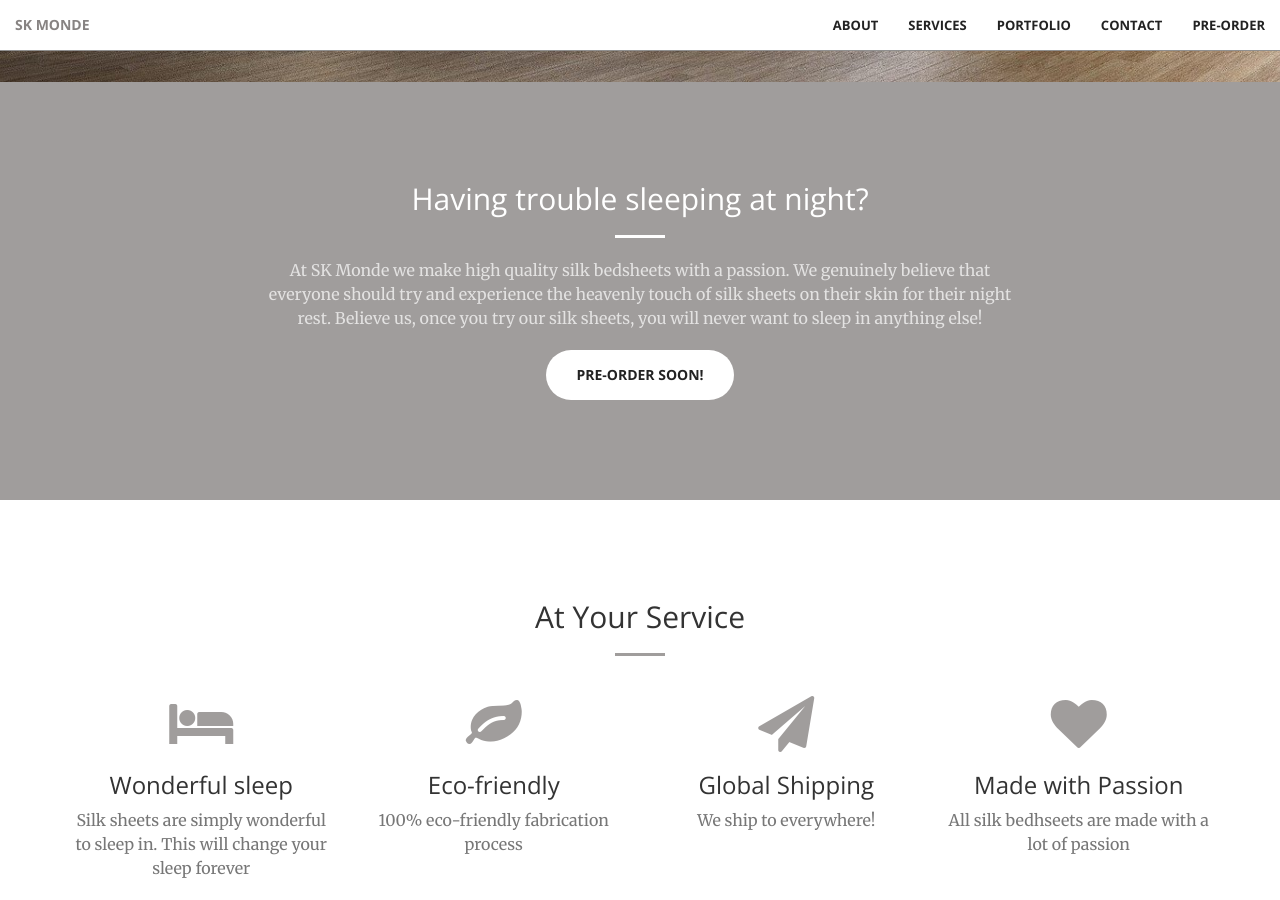
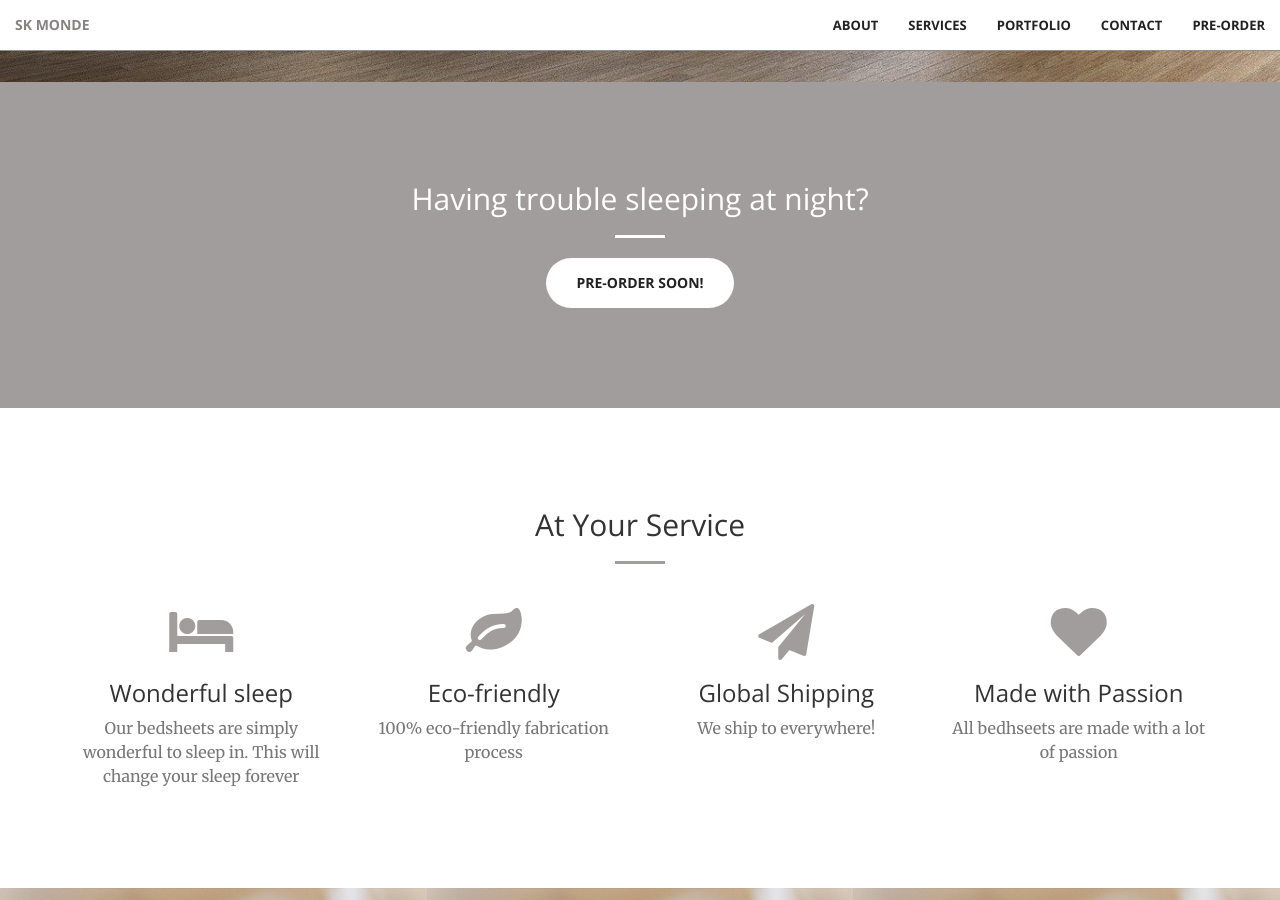
Before and after one commit to gaonip/skmonde, a Jekyll site: the page built from index.md, in a window 1280 px wide and 900 px high, scrolled down 818 px. Built offline with Jekyll 4.4.1, drawn with Linux system fonts in a browser that asks for light colours; our own code applies the rules of GitHub Pages for plain Markdown files.

Commit message:
Modify description sheets

```diff
--- a/_includes/call-to-action.html
+++ b/_includes/call-to-action.html
@@ -4,7 +4,7 @@
             <div class="col-lg-8 col-lg-offset-2 text-center">
                 <h2 class="section-heading">Having trouble sleeping at night?</h2>
                 <hr class="light">
-                <p class="text-faded">At SK Monde we make high quality silk bedsheets with a passion. We genuinely believe that everyone should try and experience the heavenly touch of silk sheets on their skin for their night rest. Believe us, once you try our silk sheets, you will never want to sleep in anything else!</p>
+                <p class="text-faded"></p>
                 <a href="#preorder" class="btn btn-default btn-xl">Pre-order soon!</a>
             </div>
         </div>
--- a/_includes/services.html
+++ b/_includes/services.html
@@ -13,7 +13,7 @@
                 <div class="service-box">
                     <i class="fa fa-4x fa-bed wow bounceIn text-primary"></i>
                     <h3>Wonderful sleep</h3>
-                    <p class="text-muted">Silk sheets are simply wonderful to sleep in. This will change your sleep forever</p>
+                    <p class="text-muted">Our bedsheets are simply wonderful to sleep in. This will change your sleep forever</p>
                 </div>
             </div>
             <div class="col-lg-3 col-md-6 text-center">
@@ -34,7 +34,7 @@
                 <div class="service-box">
                     <i class="fa fa-4x fa-heart wow bounceIn text-primary" data-wow-delay=".3s"></i>
                     <h3>Made with Passion</h3>
-                    <p class="text-muted">All silk bedhseets are made with a lot of passion</p>
+                    <p class="text-muted">All bedhseets are made with a lot of passion</p>
                 </div>
             </div>
         </div>
```
